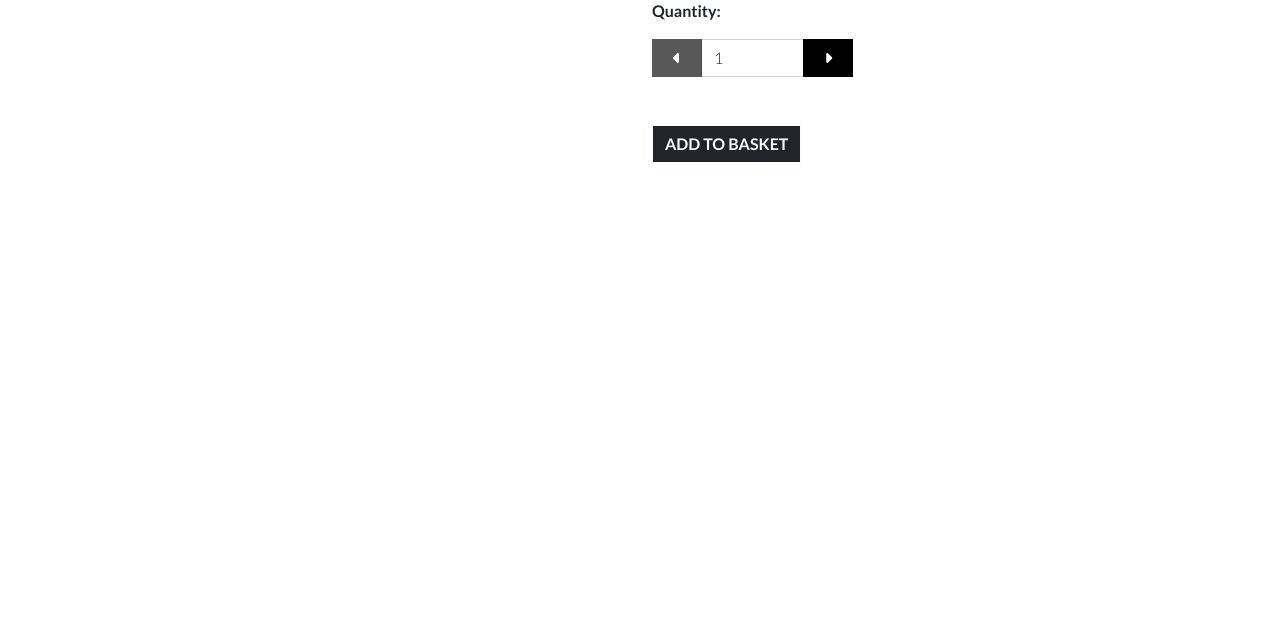
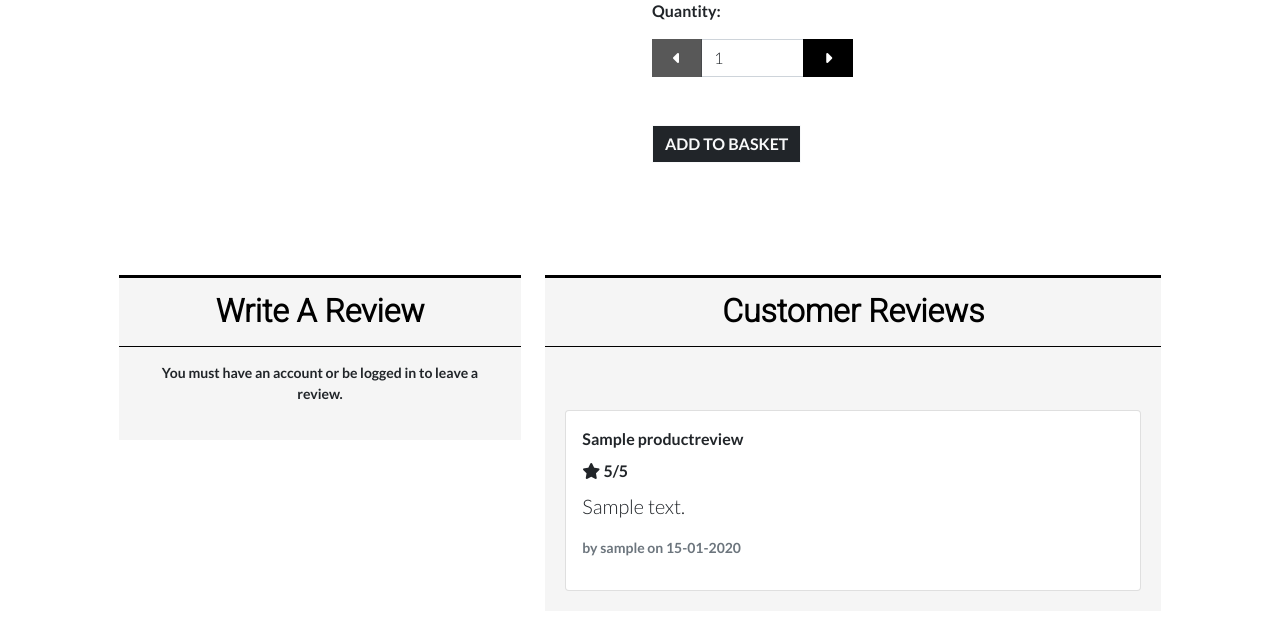
Before and after one commit to dhowai/portfolio-5-electric-axles, a Django app: a page that uses products/templates/products/product_detail.html in a window 1280 px wide. Shown: the part 520-1156 px from the top of the page. Before the commit the page ends 682 px from the top, so only its background shows below. Run offline with Django 3.2, Linux system fonts and the light colour scheme; tables that the repository leaves empty hold one stand-in row (values such as "Sample post"); grey boxes marked "Sample" are stand-in pictures; some libraries are stand-ins or nearby versions.

Commit message:
Add functionality for users to add a review for products

```diff
--- a/products/admin.py
+++ b/products/admin.py
@@ -1,5 +1,5 @@
 from django.contrib import admin
-from .models import Product, Category
+from .models import Product, Category, ProductReview
 
 
 @admin.register(Category)
@@ -20,3 +20,6 @@ class ProductAdmin(admin.ModelAdmin):
     list_filter = ['category', 'in_stock', 'is_active']
     list_editable = ['price', 'in_stock']
     prepopulated_fields = {'slug': ('name',)}
+
+
+admin.site.register(ProductReview)
--- a/products/forms.py
+++ b/products/forms.py
@@ -1,6 +1,6 @@
 from django import forms
 from .widgets import CustomClearableFileInput
-from .models import Product, Category
+from .models import Product, Category, ProductReview
 
 
 class ProductForm(forms.ModelForm):
@@ -17,3 +17,10 @@ class ProductForm(forms.ModelForm):
 
         for field_name, field in self.fields.items():
             field.widget.attrs['class'] = 'border-black rounded-0 mb-2'
+
+
+class ReviewForm(forms.ModelForm):
+
+    class Meta:
+        model = ProductReview
+        fields = ('title', 'body', 'rating', )
--- a/products/models.py
+++ b/products/models.py
@@ -1,5 +1,6 @@
 from django.db import models
 from django.urls import reverse
+from django.contrib.auth.models import User
 
 
 class Category(models.Model):
@@ -42,3 +43,26 @@ class Product(models.Model):
 
     def __str__(self):
         return self.name
+
+
+class ProductReview(models.Model):
+    """A model for product reviews"""
+    product = models.ForeignKey(Product, null=True, blank=True, on_delete=models.SET_NULL, related_name='reviews')
+    user = models.ForeignKey(User, null=True, blank=True, on_delete=models.CASCADE)
+    title = models.CharField(max_length=250)
+    body = models.TextField()
+    select_rating = (
+        (5, '5'),
+        (4, '4'),
+        (3, '3'),
+        (2, '2'),
+        (1, '1'),
+    )
+    rating = models.IntegerField(choices=select_rating, default=3)
+    date_added = models.DateTimeField(auto_now_add=True)
+
+    class Meta:
+        ordering = ['-date_added']
+
+    def __str__(self):
+        return self.title
--- a/products/templates/products/product_detail.html
+++ b/products/templates/products/product_detail.html
@@ -102,6 +102,53 @@
                 </div>
             </div>
         </div>
+        <div class="row">
+            <div class="col-6 col-md-5 col-lg-4 offset-lg-1 mt-3">
+                <div class="ibox">
+                    <div class="ibox-title">
+                        <h2 class="text-black text-center fw-bold">Write A Review</h2>
+                    </div>
+                    <div class="ibox-content">
+                        {% if request.user.is_authenticated %}
+                            <form method="POST" class="align-items-center" action="{% url 'add_review' product.slug %}">
+                                {% csrf_token %}
+                                {{ form | crispy }}
+                                <div class="d-flex justify-content-end">
+                                    <button class="fw-bold btn btn-outline-dark rounded-0 text-uppercase mt-2" type="submit">Submit</button>
+                                </div>
+                            </form>
+                        {% else %}
+                        <div class="text-center">
+                            <p class="small"> You must have an account or be logged in to leave a review.</p>
+                        </div>
+                        {% endif %}
+                    </div>
+                </div>
+            </div>
+            <div class="col-6 col-md-5 col-lg-6 mt-3">
+                <div class="ibox">
+                    <div class="ibox-title">
+                        <h2 class="text-black text-center fw-bold">Customer Reviews</h2>
+                    </div>
+                    <div class="ibox-content">
+                        {% for review in product.reviews.all %}
+                            <div class="card review-container mt-5">
+                                <div class="card-body">
+                                    <p class="card-title">{{ review.title }}</p>
+                                    <p class="card-title"><i class="ml-5 fas fa-star"></i> {{ review.rating }}/5</p>
+                                    <p class="card-text lead">{{ review.body }}</p>
+                                    <p class="small text-muted"> by {{ review.user }} on {{ review.date_added|date:"d-m-Y"}}</p>
+                                </div>
+                            </div>
+                        {% empty %}
+                            <div class="text-center">
+                                <p>No reviews for this product</p>
+                            </div>
+                        {% endfor%}
+                    </div>
+                </div>
+            </div>
+        </div>
     </div>
 {% endblock %}
 
--- a/products/urls.py
+++ b/products/urls.py
@@ -7,4 +7,5 @@ urlpatterns = [
     path('edit/<slug:slug>/', views.edit_product, name="edit_product"),
     path('delete/<slug:slug>/', views.delete_product, name="delete_product"),
     path('<slug:slug>/', views.product_detail, name="product_detail"),
+    path('add_review/<slug:slug>/', views.add_review, name='add_review')
 ]
--- a/products/views.py
+++ b/products/views.py
@@ -4,7 +4,7 @@ from django.contrib.auth.decorators import login_required
 from django.db.models import Q
 from django.db.models.functions import Lower
 from .models import Product, Category
-from .forms import ProductForm
+from .forms import ProductForm, ReviewForm
 
 
 def all_products(request):
@@ -56,7 +56,8 @@ def product_detail(request, slug):
     A view to show the product detail on their own page
     """
     product = get_object_or_404(Product, slug=slug, in_stock=True)
-    return render(request, 'products/product_detail.html', {'product': product})
+    form = ReviewForm()
+    return render(request, 'products/product_detail.html', {'product': product, 'form': form})
 
 
 def categories(request):
@@ -134,3 +135,25 @@ def delete_product(request, slug):
     product.delete()
     messages.success(request, 'Product deleted!')
     return redirect(reverse('products'))
+
+
+@login_required
+def add_review(request, slug):
+    """
+    A view for the user to create a review for a product
+    """
+    product = get_object_or_404(Product, slug=slug)
+    if request.user.is_authenticated:
+        if request.method == 'POST':
+            form = ReviewForm(request.POST)
+            if form.is_valid():
+                review = form.save(commit=False)
+                review.product = product
+                review.user = request.user
+                review.save()
+                messages.success(request, 'Your review was successfully posted')
+                return redirect(reverse('product_detail', args=[product.slug]))
+            else:
+                messages.error(request, 'Failed to post Review, please try again later')
+
+    return render(request, {'form': form})
```
Also changed, not shown: products/migrations/0004_productreview.py (added), wishlist/migrations/0002_alter_wishlistlineitems_wishlist.py (added).
